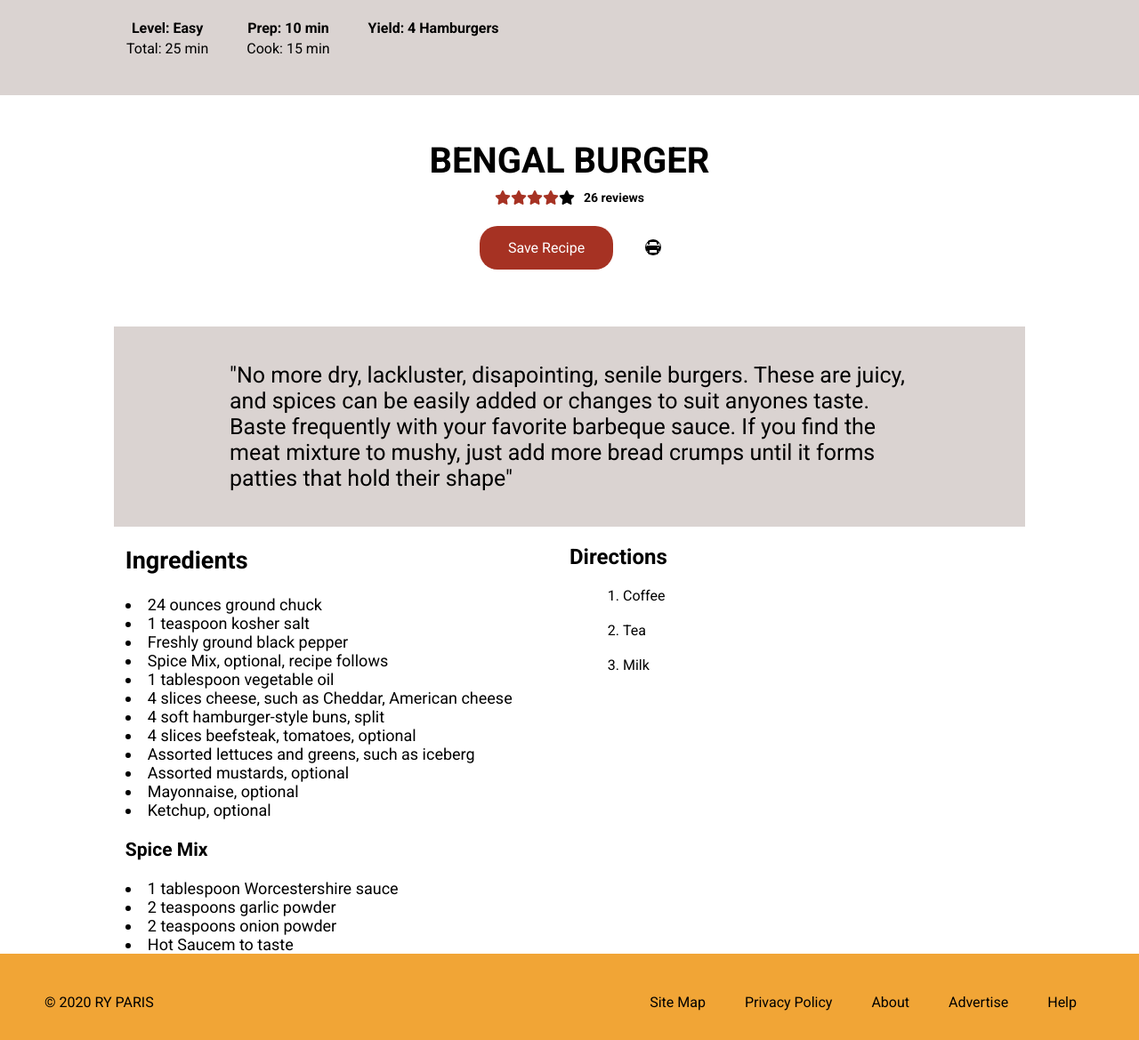
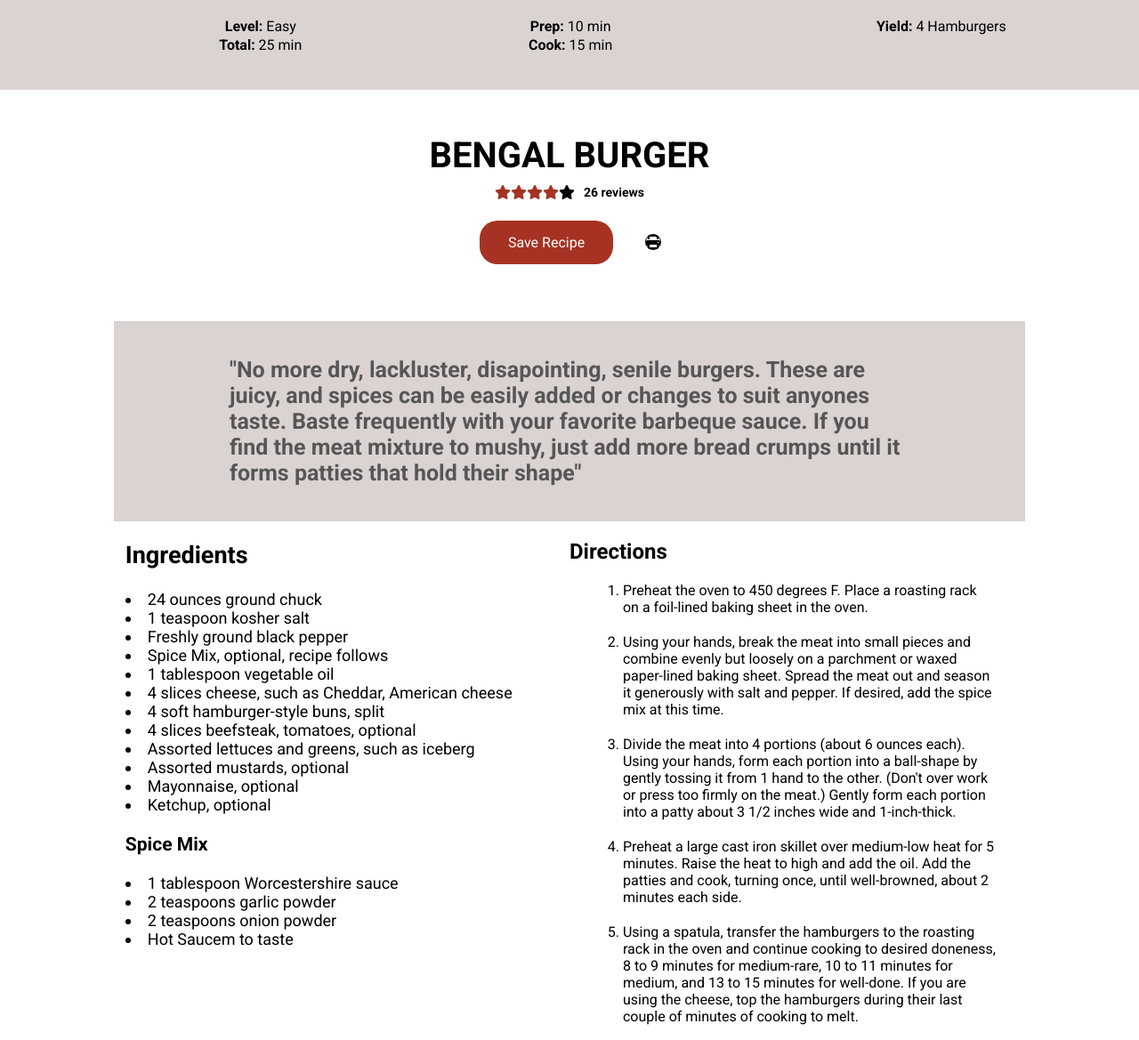
Before and after one commit to Acedavis9/paris-burger, a plain HTML site: page recipe.html in a window 1280 px wide. Shown: the part 734-1903 px from the top of the page at 89% size. Drawn offline with Linux system fonts and the light colour scheme.

Commit message:
font and margin changes, finished site ^.^

```diff
--- a/css/style.css
+++ b/css/style.css
@@ -1,6 +1,16 @@
 
 * {
     font-family: "Roboto", sans-serif;
+}
+p {
+    font-size:22px;
+}
+#bold {
+    font-family: "Roboto", sans-serif;
+    font-family: "Roboto", sans-serif;
+    font-weight: 700;
+    font-style: normal;
+    color: #575656;
 }
 .container {
     width:100%;
@@ -16,6 +26,10 @@ nav {
     justify-content: space-between;
     padding: 0 50px;
     border-bottom: 2px solid white;
+}
+nav a {
+    text-decoration: none;
+    color: black;
 }
 
 body {
@@ -127,12 +141,15 @@ ul#recipe-img {
 #images li {
     text-align:center;
 }
-.cattext {
-    margin:25px 64px;
-
+.catcontent .cattext {
+    margin-left: 120px;
+    margin-top:10px;
 }
 .cattext p {
-
+    margin-bottom: 0;
+}
+.cattext h1 {
+    padding-top:20px;
 }
 .where {
     background-color: white;
@@ -159,10 +176,6 @@ footer {
 p {
     color:black;
 }
-display:flex;
-    justify-content: center;
-    contain overflow:;
-
     table {
         width: 100%;
         border-collapse: collapse;
@@ -250,8 +263,8 @@ button {
     background-color: rgb(218, 211, 209);
     height: auto;
     width: 80%;
-    display: flex; /* Enables Flexbox */
-    margin: 0 auto; /* Centers the div horizontally in its container */
+    display: flex;
+    margin: 0 auto;
 
 }
 .quote p {
@@ -265,9 +278,10 @@ button {
     background-color: white;
     height: auto;
     width: 78%;
-    display: flex; /* Enables Flexbox */
-    margin: 0 auto; /* Centers the div horizontally in its container */
+    display: flex;
+    margin: 0 auto;
     color: black;
+    padding-bottom: 30px;
 }
 .ingredients {
     width:50%;
@@ -287,3 +301,6 @@ button {
     font-weight: 400;
     font-style: normal;
   }
+.cattext p {
+    width: 90%;
+}
--- a/recipe.html
+++ b/recipe.html
@@ -34,16 +34,15 @@
             <table>
                 <thead>
                     <tr>
-                        <th>Level: Easy</th>
-                        <th>Prep: 10 min</th>
-                        <th>Yield: 4 Hamburgers</th>
+                        <td><b>Level:</b> Easy</td>
+                        <td><b>Prep:</b> 10 min</td>
+                        <td><b>Yield:</b> 4 Hamburgers</td>
                     </tr>
                 </thead>
                 <tbody>
                     <tr>
-                        <td>Total: 25 min</td>
-                        <td>Cook: 15 min</td>
-                        <td></td>
+                        <td><b>Total:</b> 25 min</td>
+                        <td><b>Cook:</b> 15 min</td>
                     </tr>
                 </tbody>
             </table>
@@ -69,7 +68,7 @@
                 </span>
             </div>
             <div class="quote">
-                <p>"No more dry, lackluster, disapointing, senile burgers. These are juicy,
+                <p id="bold">"No more dry, lackluster, disapointing, senile burgers. These are juicy,
                     and spices can be easily added or changes to suit anyones taste.
                     Baste frequently with your favorite barbeque sauce. If you find the
                     meat mixture to mushy, just add more bread crumps until it
@@ -100,9 +99,37 @@
                 <div class="directions">
                     <h1>Directions</h1>
                     <ol type="1">
-                        <li>Coffee</li>
-                        <li>Tea</li>
-                        <li>Milk</li>
+                        <li>Preheat the oven to 450 degrees F. Place a roasting rack on a
+                            foil-lined baking sheet in the oven.</li>
+                        <li>Using your hands, break the meat into small pieces and combine
+                            evenly but loosely on a parchment or waxed paper-lined baking
+                            sheet. Spread the meat out and season it generously with salt and
+                            pepper. If desired, add the spice mix at this time.</li>
+                        <li>Divide the meat into 4 portions (about 6 ounces each). Using your
+                            hands, form each portion into a ball-shape by gently tossing it from
+                            1 hand to the other. (Don't over work or press too firmly on the
+                            meat.) Gently form each portion into a patty about 3 1/2 inches
+                            wide and 1-inch-thick.</li>
+                        <li>Preheat a large cast iron skillet over medium-low heat for 5 minutes.
+                            Raise the heat to high and add the oil. Add the patties and cook,
+                            turning once, until well-browned, about 2 minutes each side.</li>
+                        <li>Using a spatula, transfer the hamburgers to the roasting rack in the
+                            oven and continue cooking to desired doneness, 8 to 9 minutes for
+                            medium-rare, 10 to 11 minutes for medium, and 13 to 15 minutes
+                            for well-done. If you are using the cheese, top the hamburgers
+                            during their last couple of minutes of cooking to melt.</li>
+                        <li>Transfer the hamburgers to a plate, let rest for a couple minutes
+                            before serving. Meanwhile, toast the hamburger buns. Assemble
+                            the hamburgers with the condiments and toppings of your choice.
+                            Serve.</li>
+                        <li>When cooking on a countertop grill, turn on grill, then place burgers
+                            on the heated grill.</li>
+                            <b>Timing for a countertop grill:</b>
+                        <li>For Medium-Rare: Cook for 3 minutes covered and then unplug the
+                            machine and continue to cook covered for 2 to 3 more minutes.</li>
+                        <li>For Medium: Cook for 4 minutes covered and then unplug the
+                            machine and continue to cook covered for 4 more minutes.</li>
+                        <li>For Well: Cook for 5 minutes covered and then unplug the machine</li>
                       </ol>
 
                 </div>
```
Also changed, not shown: 1 other file.
